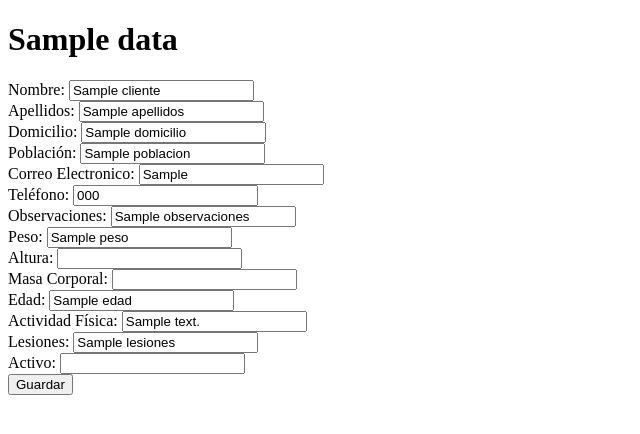
After one commit to Sergio2697sm/mvc_gymArtCopia, a PHP site: the page made by Views/Clientes/clientesModificar.php in a window 1280 px wide. The commit adds this page. Shown: the top 434 px of the page, without its empty margins (0-640 px from the left). Run offline with PHP 8.4, Linux system fonts and the light colour scheme; the template is opened without the code that fills it: most values are stand-ins (such as "Sample title", 1, 10 or a date in 2020).

Commit message:
first commit

```diff
--- /dev/null
+++ b/Views/Clientes/clientesModificar.php
@@ -0,0 +1,95 @@
+<!DOCTYPE html>
+<html lang="en">
+
+<head>
+    <meta charset="UTF-8">
+    <meta name="viewport" content="width=device-width, initial-scale=1.0">
+    <title><?= $data["titulo"]; ?></title>
+</head>
+
+<body>
+    <h1><?= $data["titulo"]; ?></h1>
+
+    <form id="nuevo" action="../actualizar" method="POST" autocomplete="off">
+        <input type="hidden" id="id" name="id" value="<?php echo $data["id"]; ?>" />
+
+
+        <div>
+            <label for="">Nombre:</label>
+            <input type="text" name="nombre" id="nombre" value="<?= $data["cliente"]["Nombre"] ?>">
+        </div>
+
+        <div>
+            <label for="">Apellidos:</label>
+            <input type="text" name="apellidos" id="apellidos" value="<?= $data["cliente"]["Apellidos"] ?>">
+        </div>
+
+        <div>
+            <label for="">Domicilio:</label>
+            <input type="text" name="domicilio" id="domicilio" value="<?= $data["cliente"]["Domicilio"] ?>">
+        </div>
+
+        <div>
+            <label for="">Población:</label>
+            <input type="text" name="poblacion" id="poblacion" value="<?= $data["cliente"]["Poblacion"] ?>">
+        </div>
+
+        <div>
+            <label for="">Correo Electronico:</label>
+            <input type="email" name="correo" id="correo" value="<?= $data["cliente"]["CorreoElectronico"] ?>">
+        </div>
+
+        <div>
+            <label for="">Teléfono:</label>
+            <input type="number" name="telefono" id="telefono" value="<?= $data["cliente"]["Telefono"] ?>">
+        </div>
+
+        <div>
+            <label for="">Observaciones:</label>
+            <input type="text" name="observaciones" id="observaciones" value="<?= $data["cliente"]["Observaciones"] ?>">
+        </div>
+
+        <div>
+            <label for="">Peso:</label>
+            <input type="text" name="peso" id="peso" value="<?= $data["cliente"]["Peso"] ?>">
+        </div>
+
+        <div>
+            <label for="">Altura:</label>
+            <input type="number" name="altura" id="altura" value="<?= $data["cliente"]["Altura"] ?>">
+        </div>
+
+        <div>
+            <label for="">Masa Corporal:</label>
+            <input type="number" name="MasaCorporal" id="MasaCorporal" value="<?= $data["cliente"]["MasaCorporal"] ?>">
+        </div>
+
+        <div>
+            <label for="">Edad:</label>
+            <input type="text" name="edad" id="edad" value="<?= $data["cliente"]["Edad"] ?>">
+        </div>
+
+        <div>
+            <label for="">Actividad Física:</label>
+            <input type="text" name="actividad" id="actividad" value="<?= $data["cliente"]["ActividadFisica"] ?>">
+        </div>
+
+
+        <div>
+            <label for="">Lesiones:</label>
+            <input type="text" name="lesiones" id="lesiones" value="<?= $data["cliente"]["Lesiones"] ?>">
+        </div>
+
+
+        <div>
+            <label for="">Activo:</label>
+            <input type="number" name="activo" id="activo" value="<?= $data["cliente"]["Activo"] ?>">
+        </div>
+
+
+
+        <button type="submit" name="guardar">Guardar</button>
+    </form>
+</body>
+
+</html>
```
Also changed, not shown: Controllers/Clientes.php (+34 -3 lines), Libraries/Core/Conexion.php (+43 -9 lines), Libraries/Core/Mysql.php (+24 -64 lines), Models/clientesModel.php (+15 -36 lines), Views/Clientes/clientes.php (+32 -11 lines), index.php (+27 -11 lines), Assets/img/img.jpg (renamed from img/img.jpg), Assets/img/logo1.png (renamed from img/logo1.png).
